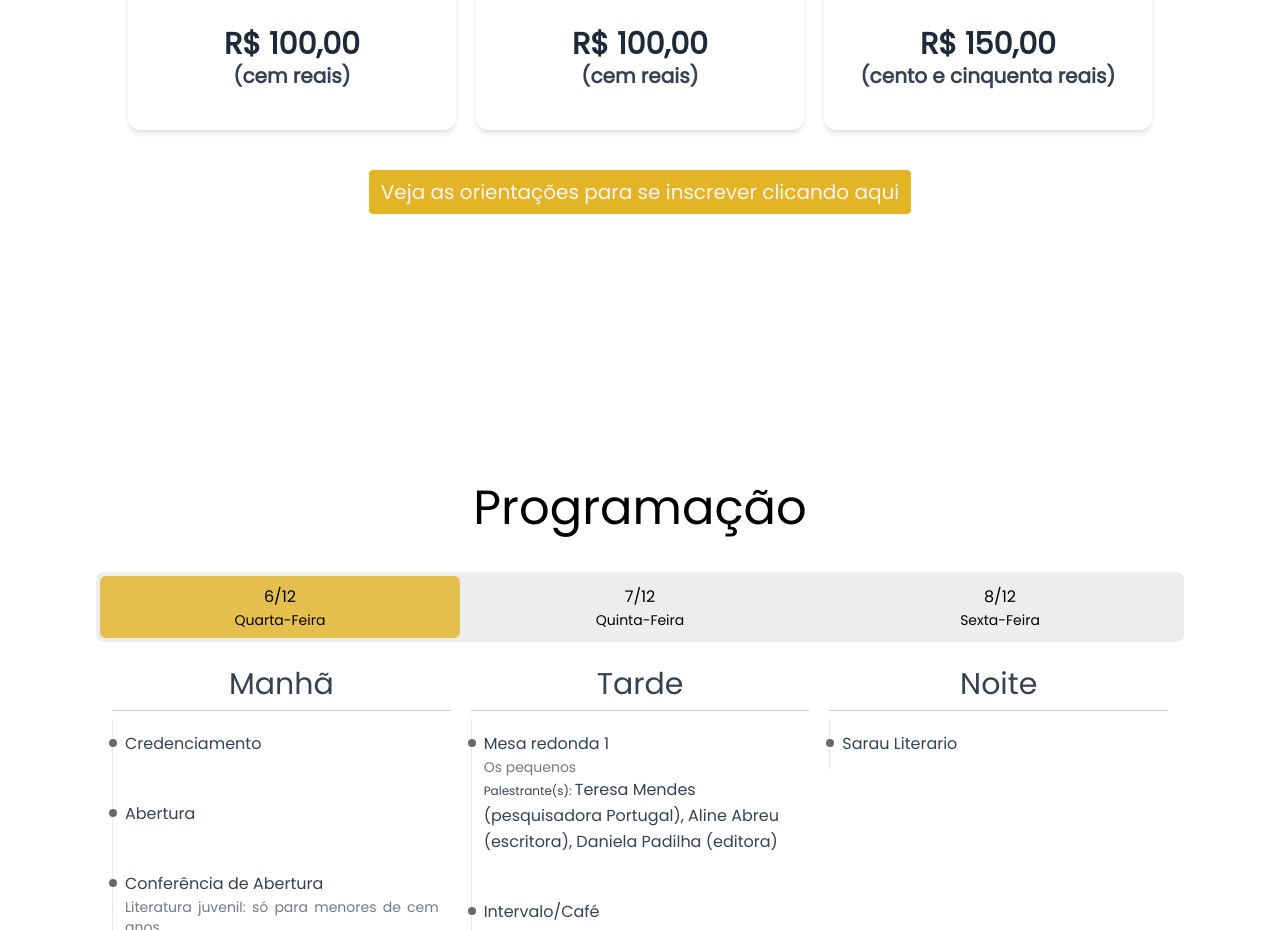
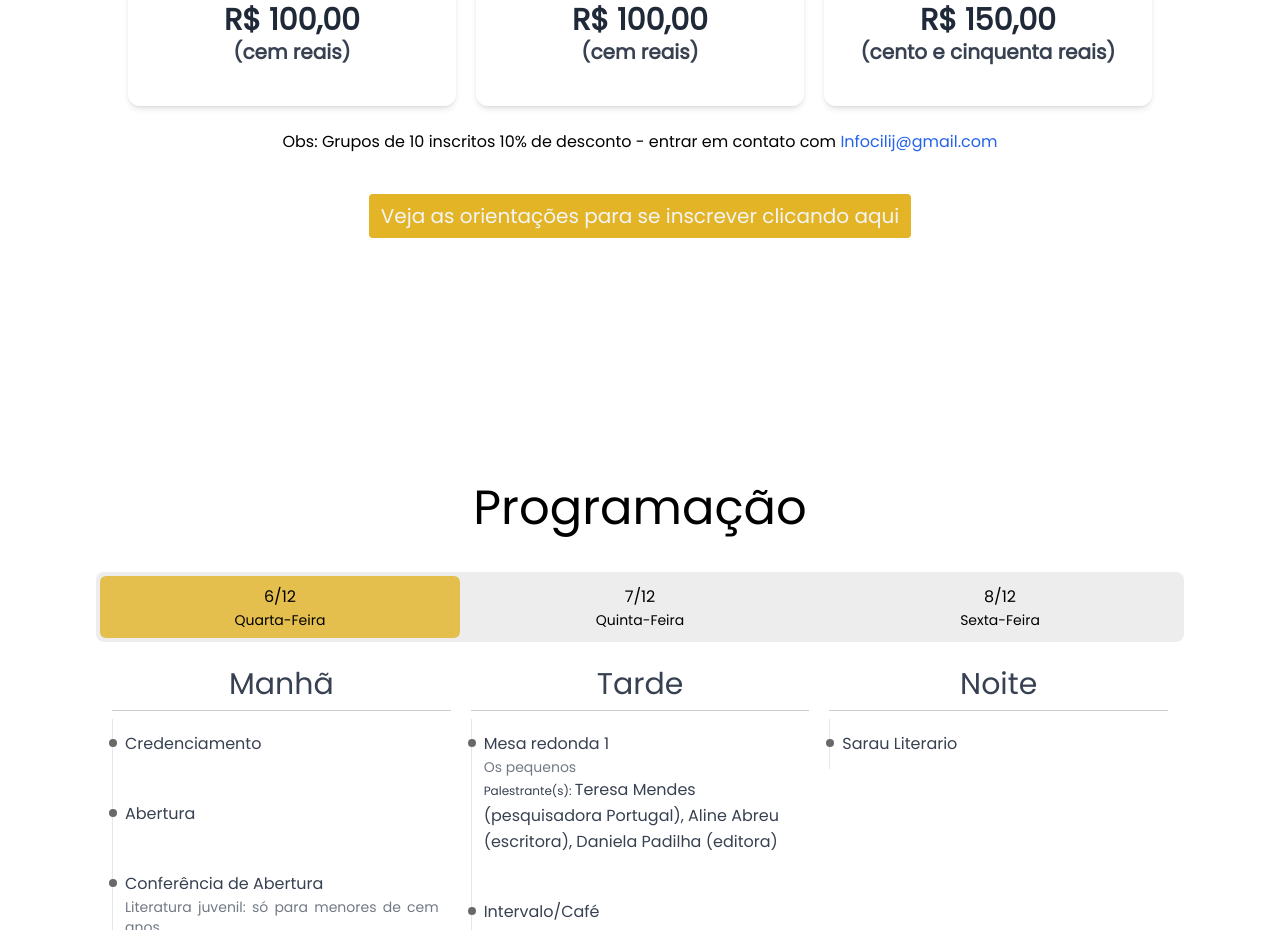
Before and after one commit to hidekinakata/CILIJ-2023, a React (Vite) app: page /#/ in a window 1280 px wide. Shown: the part 2160-3090 px from the top of the page. Built offline with nearby package versions, Linux system fonts and the light colour scheme.

Commit message:
add observation

```diff
--- a/src/pages/Home/FinancialInvestiment.tsx
+++ b/src/pages/Home/FinancialInvestiment.tsx
@@ -63,6 +63,12 @@ const FinancialInvestment: React.FC<FinancialInvestmentType> = (props) => {
           </div>
         </div>
       </div>
+      <span className={"mt-6 text-center text-sm lg:text-base"}>
+        Obs: Grupos de 10 inscritos 10% de desconto - entrar em contato com{" "}
+        <a className={"text-blue-600"} href={"mailto:Infocilij@gmail.com"}>
+          Infocilij@gmail.com
+        </a>
+      </span>
       <Link
         to={"/orientacoes"}
         className={
```
